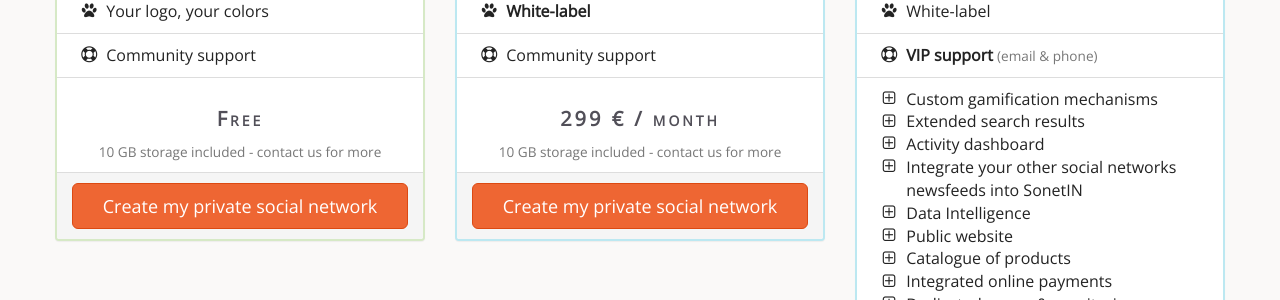
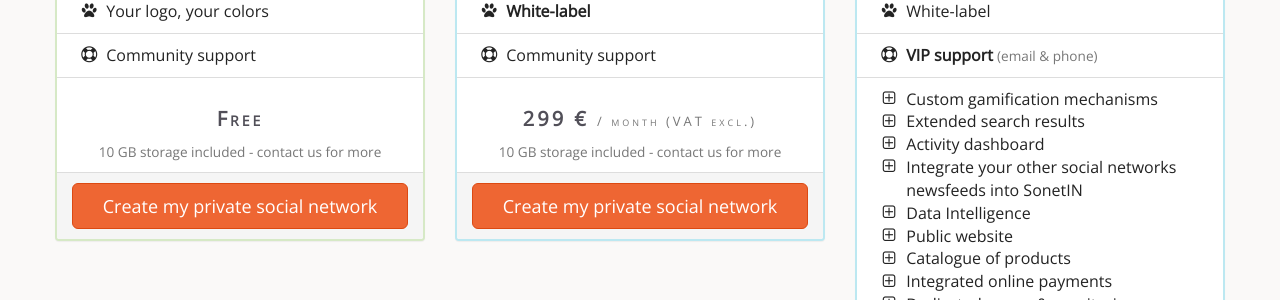
Before and after one commit to sonetin/sonetin.github.io, a Jekyll site: the page built from en/pricing.html, in a window 1280 px wide and 1169 px high. Shown: the part 395-695 px from the top of the window. Built offline with Jekyll 4.4.1, drawn with Linux system fonts in a browser that asks for light colours; nearby versions of some CDN libraries; Markdown is read by kramdown in place of the engine named in the settings; comment, search, counter and statistics services are not loaded.

Commit message:
Clearer pricing

```diff
--- a/en/pricing.html
+++ b/en/pricing.html
@@ -60,7 +60,7 @@ plans:
         <li class="list-group-item">
           <ul class="list-unstyled">
             <li>
-              <h3 class="text-center"><b>299 € / month</b></h3>
+              <h3 class="text-center"><b>299 € <small>/ month (VAT excl.)</small></b></h3>
             </li>
             <li class="text-center">
               <span class="small text-muted">10 GB storage included - contact us for more</span>
--- a/fr/pricing.html
+++ b/fr/pricing.html
@@ -60,7 +60,7 @@ plans:
         <li class="list-group-item">
           <ul class="list-unstyled">
             <li>
-              <h3 class="text-center"><b>299 € / mois</b></h3>
+              <h3 class="text-center"><b>299 € <small>HT / mois</small></b></h3>
             </li>
             <li class="text-center">
               <span class="small text-muted">100 Go de stockage inclus<br>De gros besoins ? contactez-nous</span>
```
